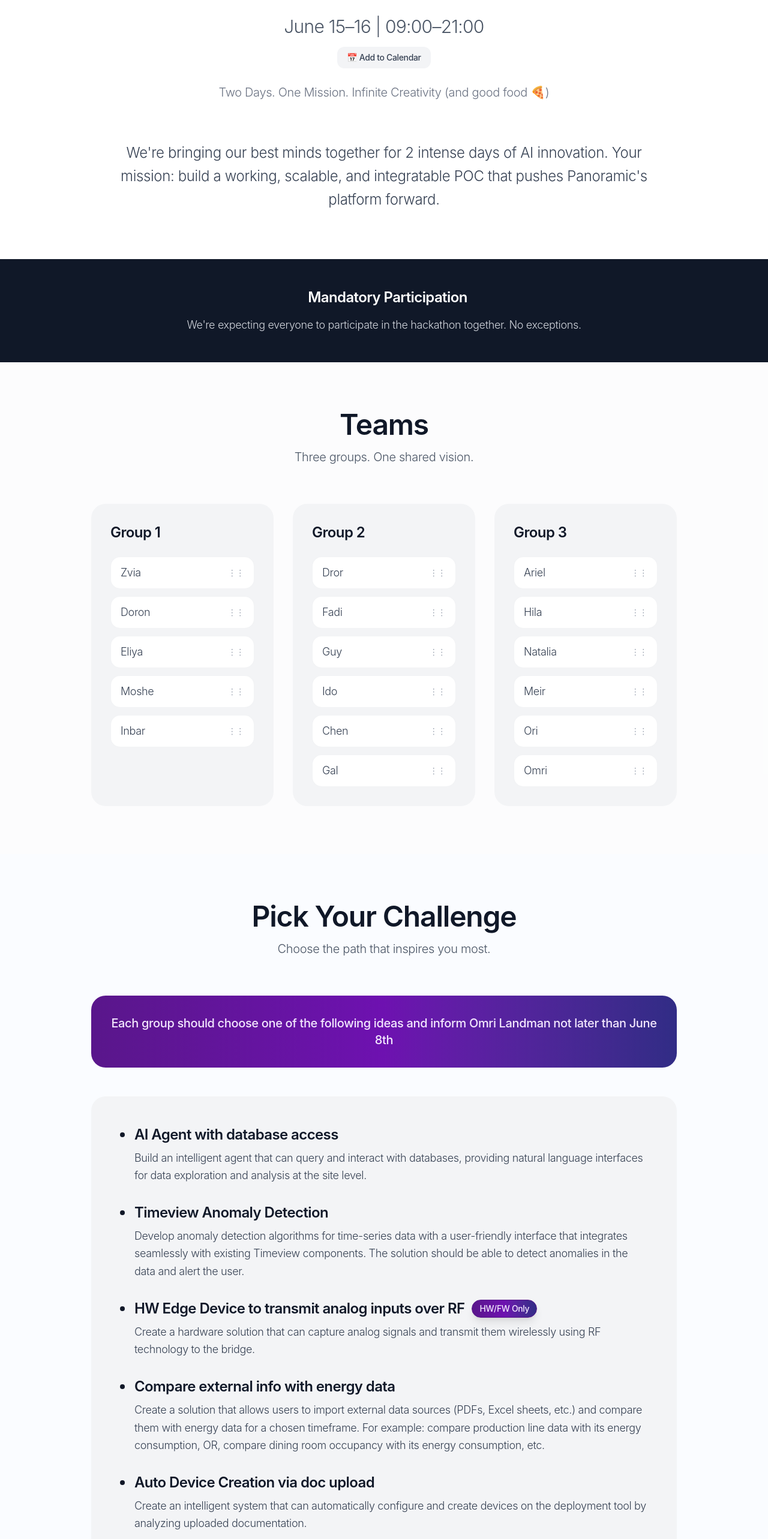
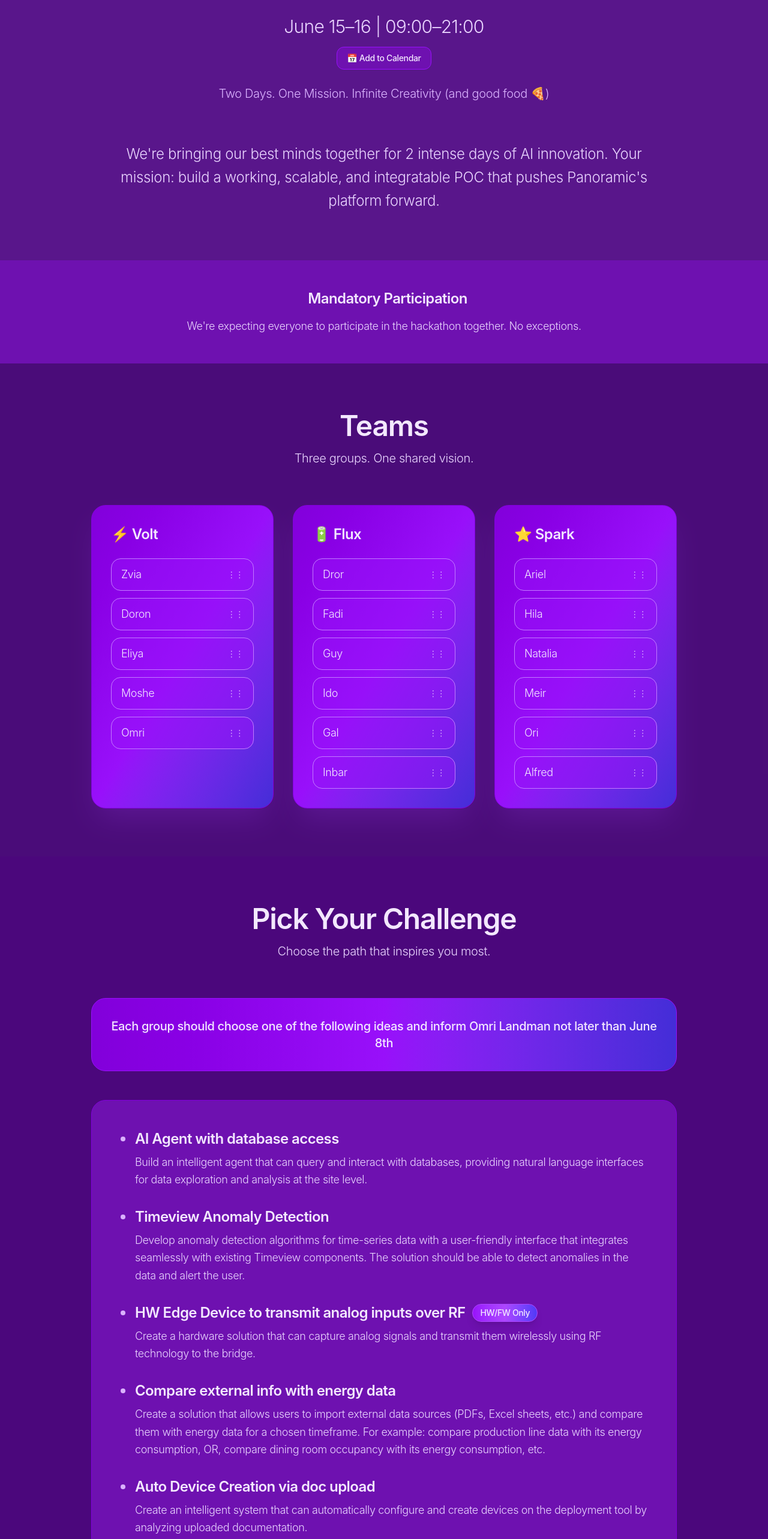
Before and after one commit to omriland/ai-hackathon, a Next.js app: page / in a window 1280 px wide. Shown: the part 234-2800 px from the top of the page at 60% size. Built offline with nearby package versions, Linux system fonts and the light colour scheme.

Commit message:
Revamp home page styling and team structure by updating group names, enhancing color themes, and improving overall visual consistency across sections.

```diff
--- a/src/app/page.tsx
+++ b/src/app/page.tsx
@@ -13,9 +13,9 @@
   const [screenShake, setScreenShake] = useState(false);
   const [dragError, setDragError] = useState(false);
   const [teams, setTeams] = useState([
-    { name: "Group 1", members: ["Zvia", "Doron", "Eliya", "Moshe", "Inbar"] },
-    { name: "Group 2", members: ["Dror", "Fadi", "Guy", "Ido", "Chen", "Gal"] },
-    { name: "Group 3", members: ["Ariel", "Hila", "Natalia", "Meir", "Ori", "Omri"] }
+    { name: "⚡ Volt", members: ["Zvia", "Doron", "Eliya", "Moshe", "Omri"] },
+    { name: "🔋 Flux", members: ["Dror", "Fadi", "Guy", "Ido", "Gal", "Inbar"] },
+    { name: "⭐ Spark", members: ["Ariel", "Hila", "Natalia", "Meir", "Ori", "Alfred"] }
   ]);
 
   useEffect(() => {
@@ -123,7 +123,7 @@
   };
 
   return (
-    <div className={`min-h-screen transition-all duration-1000 ${matrixMode ? 'bg-black' : 'bg-white'} ${screenShake ? 'animate-pulse' : ''}`}>
+    <div className={`min-h-screen transition-all duration-1000 ${matrixMode ? 'bg-black' : 'bg-purple-950'} ${screenShake ? 'animate-pulse' : ''}`}>
       {screenShake && (
         <style jsx>{`
           @keyframes earthquake {
@@ -146,7 +146,7 @@
       {/* Drag Error Effect */}
       {dragError && (
         <div className="fixed inset-0 z-40 pointer-events-none flex items-center justify-center">
-          <div className="bg-red-500 text-white px-8 py-4 rounded-3xl shadow-2xl animate-bounce text-center">
+          <div className="bg-red-500 text-white px-8 py-4 rounded-3xl shadow-2xl animate-pulse text-center">
             <div className="text-4xl mb-2">🚫</div>
             <h3 className="text-2xl font-bold mb-2">Nice try!</h3>
             <p className="text-lg">Teams are locked! You can only reorder within groups.</p>
@@ -253,26 +253,26 @@
           }}
         >
           <div
-            className="bg-white rounded-3xl p-8 max-w-sm mx-auto text-center shadow-2xl animate-fade-in"
+            className="bg-purple-900 rounded-3xl p-8 max-w-sm mx-auto text-center shadow-2xl animate-fade-in border border-purple-700"
             onClick={(e) => e.stopPropagation()}
           >
             <div className="text-4xl mb-6">📱</div>
             <div className="text-right mb-6" dir="rtl">
-              <p className="text-xl font-semibold text-gray-900 mb-3 leading-relaxed">
+              <p className="text-xl font-semibold text-purple-100 mb-3 leading-relaxed">
                 מה חשבתם, שלא השקעתי כדי לתמוך גם במובייל?
               </p>
-              <p className="text-lg text-gray-600 leading-relaxed">
+              <p className="text-lg text-purple-200 leading-relaxed">
                 מוזמנים אפילו לסובב את המסך ולראות מה קורה
               </p>
             </div>
 
-            <div className="flex items-center justify-center gap-3 text-sm text-gray-600">
+            <div className="flex items-center justify-center gap-3 text-sm text-purple-200">
               <input
                 type="checkbox"
                 id="dontShowAgain"
                 checked={dontShowAgain}
                 onChange={(e) => setDontShowAgain(e.target.checked)}
-                className="w-4 h-4 text-gray-600 bg-gray-100 border-gray-300 rounded focus:ring-gray-500 focus:ring-2"
+                className="w-4 h-4 text-purple-600 bg-purple-800 border-purple-600 rounded focus:ring-purple-500 focus:ring-2"
               />
               <label htmlFor="dontShowAgain" className="cursor-pointer">
                  תשחררו אותי מהפופאפ הזה
@@ -283,11 +283,11 @@
       )}
 
       {/* Subtle background gradient */}
-      <div className="absolute inset-0 bg-gradient-to-b from-gray-50/30 to-white"></div>
+      <div className="absolute inset-0 bg-gradient-to-b from-purple-900/30 to-purple-950"></div>
 
       <div className={`relative z-10 ${screenShake ? 'earthquake' : ''}`}>
         {/* Hero Section */}
-        <div className="bg-white">
+        <div className="bg-purple-900">
           <div className="max-w-5xl mx-auto px-6 py-20 text-center animate-fade-in">
             <div className="mb-8">
               <span
@@ -305,17 +305,17 @@
               </span>
               {rocketLaunched && (
                 <div className="text-center animate-fade-in">
-                  <p className="text-2xl font-bold text-purple-600 mb-2 animate-pulse">🚀 BLAST OFF! 🚀</p>
-                  <p className="text-lg text-gray-600">Houston, we have a hackathon!</p>
+                  <p className="text-2xl font-bold text-purple-300 mb-2 animate-pulse">🚀 BLAST OFF! 🚀</p>
+                  <p className="text-lg text-purple-200">Houston, we have a hackathon!</p>
                   <div className="mt-4 text-4xl animate-bounce">
                     ✨ 💫 ⭐ 💫 ✨
                   </div>
                 </div>
               )}
-              <h1 className="text-6xl md:text-7xl font-semibold text-gray-900 tracking-tight leading-none mb-6">
+              <h1 className="text-6xl md:text-7xl font-semibold text-purple-100 tracking-tight leading-none mb-6">
                 Panoramic AI Hackathon
               </h1>
-              <p className="text-2xl md:text-3xl text-gray-600 font-light tracking-tight mb-4">
+              <p className="text-2xl md:text-3xl text-purple-200 font-light tracking-tight mb-4">
                 June 15–16 | 09:00–21:00
               </p>
               <button
@@ -331,17 +331,17 @@
 
                   window.open(calendarUrl, '_blank');
                 }}
-                className="inline-flex items-center gap-2 bg-gray-100 hover:bg-gray-200 text-gray-700 px-4 py-2 rounded-xl text-sm font-medium transition-colors duration-200 mb-6"
+                className="inline-flex items-center gap-2 bg-purple-800 hover:bg-purple-700 text-purple-100 px-4 py-2 rounded-xl text-sm font-medium transition-colors duration-200 mb-6 border border-purple-600"
               >
                 📅 Add to Calendar
               </button>
-              <p className="text-xl text-gray-500 font-light max-w-2xl mx-auto leading-relaxed">
+              <p className="text-xl text-purple-300 font-light max-w-2xl mx-auto leading-relaxed">
                 Two Days. One Mission. Infinite Creativity (and good food 🍕)
               </p>
             </div>
 
             <div className="max-w-4xl mx-auto mt-16">
-              <p className="text-2xl text-gray-700 font-light leading-relaxed">
+              <p className="text-2xl text-purple-200 font-light leading-relaxed">
                 We&apos;re bringing our best minds together for 2 intense days of AI innovation.
                 Your mission: build a working, scalable, and integratable POC that pushes
                 Panoramic&apos;s platform forward.
@@ -351,14 +351,14 @@
         </div>
 
         {/* Mandatory Participation Notice */}
-        <div className="bg-gray-900 hover:bg-blue-50/50 transition-all duration-500 group">
+        <div className="bg-purple-800">
           <div className="max-w-5xl mx-auto px-6 py-12">
             <div className="text-center">
               <div className="flex items-center justify-center gap-3 mb-4">
-                <span className="text-3xl invert group-hover:invert-0 transition-all duration-500"></span>
-                <h3 className="text-2xl font-semibold text-white group-hover:text-gray-900 tracking-tight transition-all duration-500">Mandatory Participation</h3>
+                <span className="text-3xl"></span>
+                <h3 className="text-2xl font-semibold text-purple-100 tracking-tight">Mandatory Participation</h3>
               </div>
-              <p className="text-gray-300 group-hover:text-gray-700 text-lg font-light transition-all duration-500">
+              <p className="text-purple-200 text-lg font-light">
                 We&apos;re expecting everyone to participate in the hackathon together. No exceptions.
               </p>
             </div>
@@ -366,18 +366,18 @@
         </div>
 
         {/* Teams Section */}
-        <div className="bg-gray-50/50">
+        <div className="bg-purple-900/50">
           <div className="max-w-5xl mx-auto px-6 py-20">
             <div className="text-center mb-16">
-              <h2 className="text-5xl font-semibold text-gray-900 tracking-tight mb-4">Teams</h2>
-              <p className="text-xl text-gray-600 font-light">Three groups. One shared vision.</p>
+              <h2 className="text-5xl font-semibold text-purple-100 tracking-tight mb-4">Teams</h2>
+              <p className="text-xl text-purple-200 font-light">Three groups. One shared vision.</p>
             </div>
 
             <div className="grid md:grid-cols-3 gap-8">
               {teams.map((group, groupIndex) => (
                 <div
                   key={groupIndex}
-                  className="bg-gray-100 rounded-3xl p-8 hover:bg-gray-150 transition-colors duration-300"
+                  className="bg-gradient-to-br from-purple-700 via-purple-600 to-indigo-700 rounded-3xl p-8 shadow-2xl shadow-purple-500/20 border border-purple-700"
                   onDragOver={handleDragOver}
                   onDrop={(e) => {
                     // If dropping on group but not on specific member, show error
@@ -386,14 +386,14 @@
                     }
                   }}
                 >
-                  <h3 className="text-2xl font-semibold text-gray-900 mb-6 tracking-tight">{group.name}</h3>
+                  <h3 className="text-2xl font-semibold text-purple-100 mb-6 tracking-tight">{group.name}</h3>
                   <div className="space-y-3">
                     {group.members.map((member, memberIndex) => (
                       <div
                         key={`${groupIndex}-${memberIndex}`}
                         draggable
-                        className={`text-gray-700 py-3 px-4 bg-white rounded-2xl text-lg font-light border border-gray-200/50 cursor-move hover:bg-gray-50 transition-colors duration-200 hover:shadow-md ${
-                          member === 'Omri' ? 'hover:bg-blue-50' : ''
+                        className={`text-purple-100 py-3 px-4 bg-purple-600/50 rounded-2xl text-lg font-light border border-purple-400 cursor-move transition-all duration-500 hover:shadow-md ${
+                          member === 'Omri' ? 'hover:bg-purple-500/70' : ''
                         }`}
                         onDragStart={(e) => handleDragStart(e, member, groupIndex, memberIndex)}
                         onDragOver={handleDragOver}
@@ -402,10 +402,10 @@
                       >
                         <div className="flex items-center justify-between">
                           <span>{member}</span>
-                          <span className="text-gray-400 text-sm">⋮⋮</span>
+                          <span className="text-purple-300 text-sm">⋮⋮</span>
                         </div>
                         {member === 'Omri' && omriClickCount > 0 && (
-                          <span className="ml-2 text-xs text-green-600">
+                          <span className="ml-2 text-xs text-green-400">
                             {omriClickCount === 1 ? '•' : ''}
                           </span>
                         )}
@@ -419,70 +419,70 @@
         </div>
 
         {/* Challenges Section */}
-        <div className="bg-blue-50/30">
+        <div className="bg-purple-800/30">
           <div className="max-w-5xl mx-auto px-6 py-20">
             <div className="text-center mb-16">
-              <h2 className="text-5xl font-semibold text-gray-900 tracking-tight mb-4">Pick Your Challenge</h2>
-              <p className="text-xl text-gray-600 font-light">Choose the path that inspires you most.</p>
+              <h2 className="text-5xl font-semibold text-purple-100 tracking-tight mb-4">Pick Your Challenge</h2>
+              <p className="text-xl text-purple-200 font-light">Choose the path that inspires you most.</p>
             </div>
-            <div className="bg-gradient-to-r from-purple-900 via-purple-800 to-indigo-900 rounded-3xl p-8 mb-12 text-center">
+            <div className="bg-gradient-to-r from-purple-700 via-purple-600 to-indigo-700 rounded-3xl p-8 mb-12 text-center border border-purple-600">
               <p className="text-purple-100 text-xl font-medium text-center">
                 Each group should choose one of the following ideas and inform Omri Landman not later than June 8th
               </p>
 
             </div>
             {/* Challenges List */}
-            <div className="bg-gray-100 rounded-3xl p-12 mb-12">
+            <div className="bg-purple-800 rounded-3xl p-12 mb-12 border border-purple-700">
               <ul className="space-y-8">
                 <li className="flex items-start gap-4">
-                  <div className="w-2 h-2 bg-gray-900 rounded-full mt-3 flex-shrink-0"></div>
+                  <div className="w-2 h-2 bg-purple-300 rounded-full mt-3 flex-shrink-0"></div>
                   <div>
-                    <h3 className="text-2xl font-semibold text-gray-900 mb-2 tracking-tight">AI Agent with database access</h3>
-                    <p className="text-gray-700 font-light text-lg leading-relaxed">Build an intelligent agent that can query and interact with databases, providing natural language interfaces for data exploration and analysis at the site level.</p>
+                    <h3 className="text-2xl font-semibold text-purple-100 mb-2 tracking-tight">AI Agent with database access</h3>
+                    <p className="text-purple-200 font-light text-lg leading-relaxed">Build an intelligent agent that can query and interact with databases, providing natural language interfaces for data exploration and analysis at the site level.</p>
                   </div>
                 </li>
 
                 <li className="flex items-start gap-4">
-                  <div className="w-2 h-2 bg-gray-900 rounded-full mt-3 flex-shrink-0"></div>
+                  <div className="w-2 h-2 bg-purple-300 rounded-full mt-3 flex-shrink-0"></div>
                   <div>
-                    <h3 className="text-2xl font-semibold text-gray-900 mb-2 tracking-tight">Timeview Anomaly Detection</h3>
-                    <p className="text-gray-700 font-light text-lg leading-relaxed">Develop anomaly detection algorithms for time-series data with a user-friendly interface that integrates seamlessly with existing Timeview components. The solution should be able to detect anomalies in the data and alert the user.</p>
+                    <h3 className="text-2xl font-semibold text-purple-100 mb-2 tracking-tight">Timeview Anomaly Detection</h3>
+                    <p className="text-purple-200 font-light text-lg leading-relaxed">Develop anomaly detection algorithms for time-series data with a user-friendly interface that integrates seamlessly with existing Timeview components. The solution should be able to detect anomalies in the data and alert the user.</p>
                   </div>
                 </li>
 
                 <li className="flex items-start gap-4">
-                  <div className="w-2 h-2 bg-gray-900 rounded-full mt-3 flex-shrink-0"></div>
+                  <div className="w-2 h-2 bg-purple-300 rounded-full mt-3 flex-shrink-0"></div>
                   <div className="flex-1">
                     <div className="flex items-center gap-3 mb-2">
-                      <h3 className="text-2xl font-semibold text-gray-900 tracking-tight">HW Edge Device to transmit analog inputs over RF</h3>
-                      <span className="bg-gradient-to-r from-purple-900 via-purple-800 to-indigo-900 text-purple-100 text-sm font-medium px-3 py-1 rounded-full border border-purple-900 shadow-lg">
+                      <h3 className="text-2xl font-semibold text-purple-100 tracking-tight">HW Edge Device to transmit analog inputs over RF</h3>
+                      <span className="bg-gradient-to-r from-purple-600 via-purple-500 to-indigo-600 text-purple-100 text-sm font-medium px-3 py-1 rounded-full border border-purple-500 shadow-lg">
                         HW/FW Only
                       </span>
                     </div>
-                    <p className="text-gray-700 font-light text-lg leading-relaxed">Create a hardware solution that can capture analog signals and transmit them wirelessly using RF technology to the bridge.</p>
+                    <p className="text-purple-200 font-light text-lg leading-relaxed">Create a hardware solution that can capture analog signals and transmit them wirelessly using RF technology to the bridge.</p>
                   </div>
                 </li>
 
 
                 <li className="flex items-start gap-4">
-                  <div className="w-2 h-2 bg-gray-900 rounded-full mt-3 flex-shrink-0"></div>
+                  <div className="w-2 h-2 bg-purple-300 rounded-full mt-3 flex-shrink-0"></div>
                   <div>
-                    <h3 className="text-2xl font-semibold text-gray-900 mb-2 tracking-tight">Compare external info with energy data</h3>
-                    <p className="text-gray-700 font-light text-lg leading-relaxed">Create a solution that allows users to import external data sources (PDFs, Excel sheets, etc.) and compare them with energy data for a chosen timeframe. For example: compare production line data with its energy consumption, OR, compare dining room occupancy with its energy consumption, etc.</p>
+                    <h3 className="text-2xl font-semibold text-purple-100 mb-2 tracking-tight">Compare external info with energy data</h3>
+                    <p className="text-purple-200 font-light text-lg leading-relaxed">Create a solution that allows users to import external data sources (PDFs, Excel sheets, etc.) and compare them with energy data for a chosen timeframe. For example: compare production line data with its energy consumption, OR, compare dining room occupancy with its energy consumption, etc.</p>
                   </div>
                 </li>
 
                 <li className="flex items-start gap-4">
-                  <div className="w-2 h-2 bg-gray-900 rounded-full mt-3 flex-shrink-0"></div>
+                  <div className="w-2 h-2 bg-purple-300 rounded-full mt-3 flex-shrink-0"></div>
                   <div>
-                    <h3 className="text-2xl font-semibold text-gray-900 mb-2 tracking-tight">Auto Device Creation via doc upload</h3>
-                    <p className="text-gray-700 font-light text-lg leading-relaxed">Create an intelligent system that can automatically configure and create devices on the deployment tool by analyzing uploaded documentation.</p>
+                    <h3 className="text-2xl font-semibold text-purple-100 mb-2 tracking-tight">Auto Device Creation via doc upload</h3>
+                    <p className="text-purple-200 font-light text-lg leading-relaxed">Create an intelligent system that can automatically configure and create devices on the deployment tool by analyzing uploaded documentation.</p>
                   </div>
                 </li>
                 <li className="flex items-start gap-4">
-                  <div className="w-2 h-2 bg-gray-900 rounded-full mt-3 flex-shrink-0"></div>
+                  <div className="w-2 h-2 bg-purple-300 rounded-full mt-3 flex-shrink-0"></div>
                   <div>
-                    <h3 className="text-2xl font-semibold text-gray-900 mb-2 tracking-tight">Got a different idea? No problem. Just run it by Product first</h3>
+                    <h3 className="text-2xl font-semibold text-purple-100 mb-2 tracking-tight">Got a different idea? No problem. Just run it by Product first</h3>
                   </div>
                 </li>
               </ul>
@@ -496,11 +496,11 @@
         </div>
 
         {/* Rules Section */}
-        <div className="bg-gray-50/50">
+        <div className="bg-purple-900/50">
           <div className="max-w-5xl mx-auto px-6 py-20">
             <div className="text-center mb-16">
-              <h2 className="text-5xl font-semibold text-gray-900 tracking-tight mb-4">Hackathon Rules</h2>
-              <p className="text-xl text-gray-600 font-light">Simple guidelines for maximum impact.</p>
+              <h2 className="text-5xl font-semibold text-purple-100 tracking-tight mb-4">Hackathon Rules</h2>
+              <p className="text-xl text-purple-200 font-light">Simple guidelines for maximum impact.</p>
             </div>
 
             <div className="space-y-6">
@@ -509,11 +509,11 @@
                 "Your solution must be scalable and integratable with our platform",
                 "You have 2 full days – make them count"
               ].map((rule, index) => (
-                <div key={index} className="flex items-start gap-8 p-8 bg-gray-100 rounded-3xl hover:bg-gray-150 transition-colors duration-300">
-                  <div className="w-12 h-12 bg-gray-900 rounded-2xl flex items-center justify-center text-white font-semibold text-lg flex-shrink-0">
+                <div key={index} className="flex items-start gap-8 p-8 bg-purple-800 rounded-3xl hover:bg-purple-700 transition-colors duration-300 border border-purple-700">
+                  <div className="w-12 h-12 bg-purple-600 rounded-2xl flex items-center justify-center text-purple-100 font-semibold text-lg flex-shrink-0 border border-purple-500">
                     {index + 1}
                   </div>
-                  <p className="text-xl text-gray-700 font-light leading-relaxed pt-2">{rule}</p>
+                  <p className="text-xl text-purple-100 font-light leading-relaxed pt-2">{rule}</p>
                 </div>
               ))}
             </div>
@@ -521,15 +521,15 @@
         </div>
 
         {/* Final Showdown */}
-        <div className="bg-purple-50/30">
+        <div className="bg-purple-800/30">
           <div className="max-w-5xl mx-auto px-6 py-20">
             <div className="text-center mb-16">
-              <h2 className="text-5xl font-semibold text-gray-900 tracking-tight mb-4">Final Showdown</h2>
-              <p className="text-xl text-gray-600 font-light">Where innovation meets recognition.</p>
+              <h2 className="text-5xl font-semibold text-purple-100 tracking-tight mb-4">Final Showdown</h2>
+              <p className="text-xl text-purple-200 font-light">Where innovation meets recognition.</p>
             </div>
 
-            <div className="bg-purple-50/50 rounded-3xl p-12">
-              <h3 className="text-3xl font-semibold text-purple-900 mb-8 tracking-tight">End of Day 2</h3>
+            <div className="bg-purple-800/50 rounded-3xl p-12 border border-purple-700">
+              <h3 className="text-3xl font-semibold text-purple-100 mb-8 tracking-tight">End of Day 2</h3>
               <div className="space-y-6">
                 {[
                   "Live demo of your solution",
@@ -538,8 +538,8 @@
                   "Winners → Panoramic Hall of Fame 🏆"
                 ].map((item, index) => (
                   <div key={index} className="flex items-center gap-6">
-                    <div className="w-2 h-2 bg-purple-600 rounded-full"></div>
-                    <p className="text-xl text-gray-700 font-light">{item}</p>
+                    <div className="w-2 h-2 bg-purple-300 rounded-full"></div>
+                    <p className="text-xl text-purple-200 font-light">{item}</p>
                   </div>
                 ))}
               </div>
@@ -548,12 +548,12 @@
         </div>
 
         {/* Call to Action */}
-        <div className="bg-gray-900">
-          <div className="max-w-5xl mx-auto px-6 py-20 text-center text-white">
+        <div className="bg-purple-950">
+          <div className="max-w-5xl mx-auto px-6 py-20 text-center text-purple-100">
             <h2 className="text-4xl md:text-5xl font-semibold tracking-tight mb-6">
               Let&apos;s build. Let&apos;s break stuff. Let&apos;s ship something epic.
             </h2>
-            <p className="text-xl font-light text-gray-300">
+            <p className="text-xl font-light text-purple-200">
               Need support? Ask. Want to win? Push the limits.
             </p>
           </div>
```
